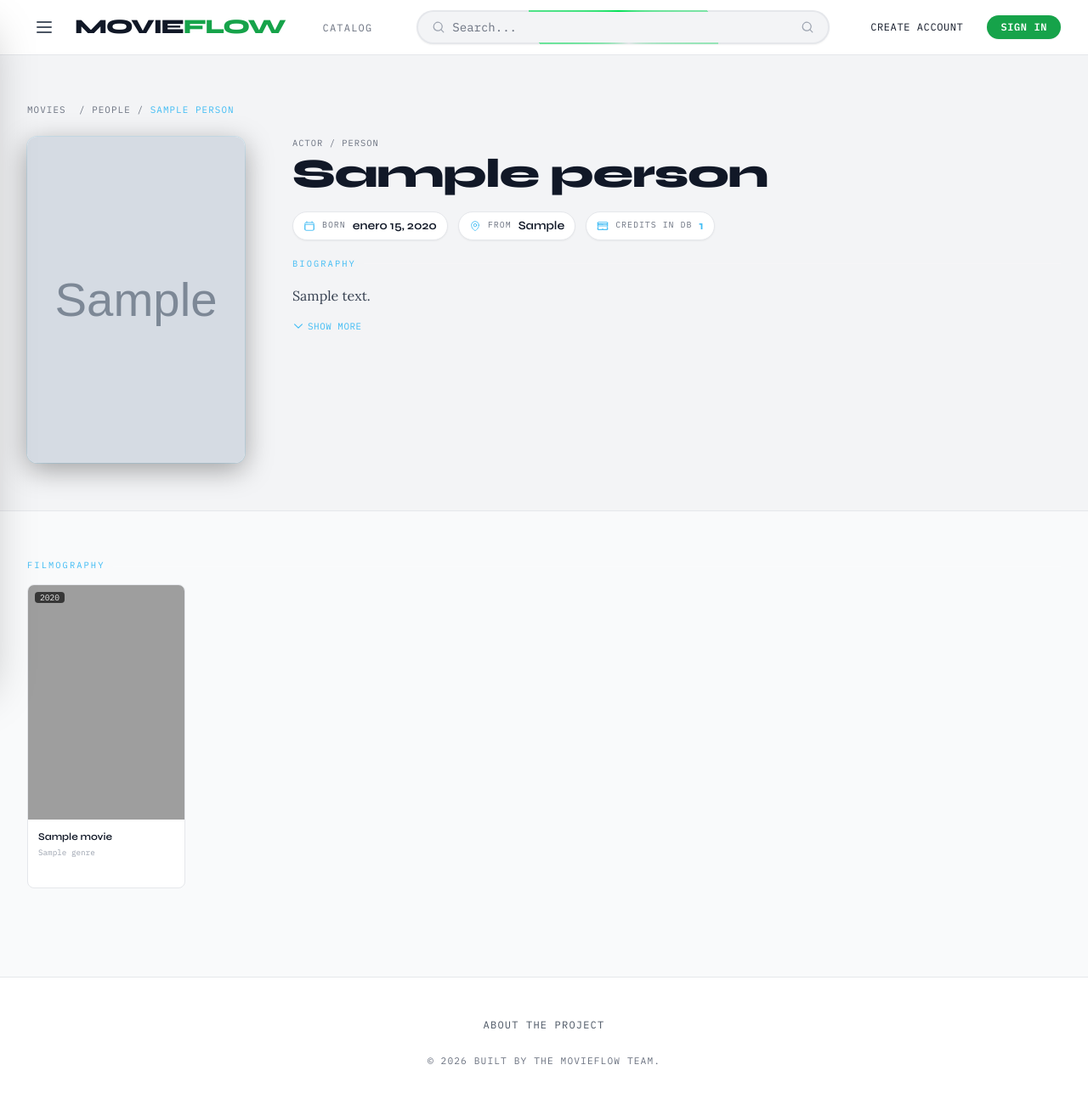
After one commit to DRB03/MovieFlow, a Django app: page /movies/actor/1/ in a window 1280 px wide. The commit adds this page. Shown: the whole page at 85% size. Run offline with Django 5.2, Linux system fonts and the light colour scheme; tables that the repository leaves empty hold one stand-in row (values such as "Sample post"); grey boxes marked "Sample" are stand-in pictures; parts of the project's set-up code (start-up, migrations or seed data) failed here and were passed over; some libraries are stand-ins or nearby versions; grey boxes are pictures that could not be loaded.

Commit message:
feat(movies): agregar página de perfil de actor y enlace desde detalles

```diff
--- /dev/null
+++ b/movies/templates/movies/actor.html
@@ -0,0 +1,237 @@
+{% extends "movies/base.html" %}
+
+{% block style %}
+{{ block.super }}
+<style>
+  :root { --accent-blue: #40bcf4; }
+
+  .section-label {
+    font-family: 'IBM Plex Mono', monospace;
+    font-size: 0.65rem;
+    letter-spacing: 0.2em;
+    text-transform: uppercase;
+    color: var(--accent-blue);
+    margin-bottom: 0.85rem;
+    display: flex;
+    align-items: center;
+    gap: 0.6rem;
+  }
+  .section-label::after {
+    content: '';
+    flex: 1;
+    height: 1px;
+    background: rgba(255,255,255,0.12);
+  }
+
+  .accent-blue { color: var(--accent-blue); }
+
+  /* Biography clamp */
+  .bio-clamp {
+    display: -webkit-box;
+    -webkit-line-clamp: 5;
+    line-clamp: 5;                /* standard property for compatibility */
+    -webkit-box-orient: vertical;
+    overflow: hidden;
+  }
+  .bio-clamp.expanded {
+    display: block;
+    -webkit-line-clamp: unset;
+    line-clamp: unset;           /* standard property for compatibility */
+  }
+
+  /* Shimmer on filmography cards */
+  .movie-card { position: relative; }
+  .movie-card::before {
+    content: '';
+    position: absolute;
+    inset: 0;
+    border-radius: inherit;
+    background: linear-gradient(135deg,rgba(64,188,244,.07) 0%,transparent 60%);
+    opacity: 0;
+    transition: opacity .3s;
+    pointer-events: none;
+  }
+  .movie-card:hover::before { opacity: 1; }
+
+  /* Photo glow */
+  .actor-photo-wrap {
+    box-shadow: 0 0 0 1px rgba(64,188,244,.15), 0 8px 32px rgba(0,0,0,.35);
+    transition: box-shadow .3s;
+  }
+  .actor-photo-wrap:hover {
+    box-shadow: 0 0 0 2px rgba(64,188,244,.45), 0 12px 40px rgba(0,0,0,.4);
+  }
+</style>
+{% endblock style %}
+
+{% block content %}
+
+{# ─── Hero strip ─────────────────────────────────────────────────────────── #}
+<section class="bg-gray-100 dark:bg-[#1a2030] border-b border-gray-200 dark:border-bordercol">
+  <div class="mx-auto max-w-7xl px-4 sm:px-6 lg:px-8 py-10 lg:py-14">
+
+    {# Breadcrumb #}
+    <p class="font-mono text-[0.68rem] uppercase tracking-widest text-gray-500 dark:text-muted mb-6">
+      <a href="{% url 'index' %}" class="hover:text-[#40bcf4] transition-colors">Movies</a>
+      &nbsp;/&nbsp;People&nbsp;/&nbsp;<span class="accent-blue">{{ actor.name }}</span>
+    </p>
+
+    <div class="flex flex-col sm:flex-row gap-8 lg:gap-14 items-start">
+
+      {# ── Photo ── #}
+      <div class="shrink-0 mx-auto sm:mx-0">
+        <div class="actor-photo-wrap w-44 sm:w-52 lg:w-64 overflow-hidden rounded-xl bg-white dark:bg-surface aspect-[2/3]">
+          {% if actor.profile_path %}
+            <img
+              class="block h-full w-full object-cover transition-transform duration-700 hover:scale-105"
+              src="{{ actor.profile_path }}"
+              alt="Photo of {{ actor.name }}"
+              onerror="this.closest('.actor-photo-wrap').innerHTML='<div class=\'flex items-center justify-center h-full text-gray-400 dark:text-muted font-mono text-xs uppercase tracking-wider\'>No Photo</div>';"
+            />
+          {% else %}
+            <div class="flex flex-col items-center justify-center h-full gap-2 text-gray-400 dark:text-muted">
+              <svg xmlns="http://www.w3.org/2000/svg" fill="none" viewBox="0 0 24 24" stroke-width="1" stroke="currentColor" class="w-12 h-12 opacity-40">
+                <path stroke-linecap="round" stroke-linejoin="round" d="M15.75 6a3.75 3.75 0 11-7.5 0 3.75 3.75 0 017.5 0zM4.501 20.118a7.5 7.5 0 0114.998 0A17.933 17.933 0 0112 21.75c-2.676 0-5.216-.584-7.499-1.632z"/>
+              </svg>
+              <span class="font-mono text-xs uppercase tracking-wider">No Photo</span>
+            </div>
+          {% endif %}
+        </div>
+      </div>
+
+      {# ── Text info ── #}
+      <div class="min-w-0 flex-1 space-y-5">
+
+        <div>
+          <p class="font-mono text-[0.65rem] uppercase tracking-widest text-gray-500 dark:text-muted mb-1">Actor / Person</p>
+          <h1 class="text-4xl sm:text-5xl font-extrabold tracking-tight text-gray-900 dark:text-textcol leading-none">
+            {{ actor.name }}
+          </h1>
+        </div>
+
+        {# Meta chips #}
+        <div class="flex flex-wrap gap-3">
+          {% if actor.birthday %}
+          <div class="inline-flex items-center gap-2 rounded-full border border-gray-200 dark:border-bordercol bg-white dark:bg-surface px-3 py-1.5 shadow-sm">
+            <svg xmlns="http://www.w3.org/2000/svg" fill="none" viewBox="0 0 24 24" stroke-width="1.5" stroke="currentColor" class="w-3.5 h-3.5 text-[#40bcf4] shrink-0">
+              <path stroke-linecap="round" stroke-linejoin="round" d="M6.75 3v2.25M17.25 3v2.25M3 18.75V7.5a2.25 2.25 0 012.25-2.25h13.5A2.25 2.25 0 0121 7.5v11.25m-18 0A2.25 2.25 0 005.25 21h13.5A2.25 2.25 0 0021 18.75m-18 0v-7.5A2.25 2.25 0 015.25 9h13.5A2.25 2.25 0 0121 11.25v7.5"/>
+            </svg>
+            <span class="font-mono text-[0.62rem] uppercase tracking-widest text-gray-500 dark:text-muted">Born</span>
+            <span class="text-sm font-semibold text-gray-900 dark:text-textcol">{{ actor.birthday|date:"F j, Y" }}</span>
+          </div>
+          {% endif %}
+
+          {% if actor.place_of_birth %}
+          <div class="inline-flex items-center gap-2 rounded-full border border-gray-200 dark:border-bordercol bg-white dark:bg-surface px-3 py-1.5 shadow-sm">
+            <svg xmlns="http://www.w3.org/2000/svg" fill="none" viewBox="0 0 24 24" stroke-width="1.5" stroke="currentColor" class="w-3.5 h-3.5 text-[#40bcf4] shrink-0">
+              <path stroke-linecap="round" stroke-linejoin="round" d="M15 10.5a3 3 0 11-6 0 3 3 0 016 0z"/>
+              <path stroke-linecap="round" stroke-linejoin="round" d="M19.5 10.5c0 7.142-7.5 11.25-7.5 11.25S4.5 17.642 4.5 10.5a7.5 7.5 0 1115 0z"/>
+            </svg>
+            <span class="font-mono text-[0.62rem] uppercase tracking-widest text-gray-500 dark:text-muted">From</span>
+            <span class="text-sm font-semibold text-gray-900 dark:text-textcol">{{ actor.place_of_birth }}</span>
+          </div>
+          {% endif %}
+
+          <div class="inline-flex items-center gap-2 rounded-full border border-gray-200 dark:border-bordercol bg-white dark:bg-surface px-3 py-1.5 shadow-sm">
+            <svg xmlns="http://www.w3.org/2000/svg" fill="none" viewBox="0 0 24 24" stroke-width="1.5" stroke="currentColor" class="w-3.5 h-3.5 text-[#40bcf4] shrink-0">
+              <path stroke-linecap="round" stroke-linejoin="round" d="M3.375 19.5h17.25m-17.25 0a1.125 1.125 0 01-1.125-1.125M3.375 19.5h7.5c.621 0 1.125-.504 1.125-1.125m-9.75 0V5.625m0 12.75v-1.5c0-.621.504-1.125 1.125-1.125m18.375 2.625V5.625m0 12.75c0 .621-.504 1.125-1.125 1.125m1.125-1.125v-1.5c0-.621-.504-1.125-1.125-1.125m0 3.75h-7.5A1.125 1.125 0 0112 18.375m9.75-12.75c0-.621-.504-1.125-1.125-1.125H3.375c-.621 0-1.125.504-1.125 1.125m19.5 0v1.5c0 .621-.504 1.125-1.125 1.125M2.25 5.625v1.5c0 .621.504 1.125 1.125 1.125m0 0h17.25m-17.25 0h7.5c.621 0 1.125.504 1.125 1.125M3.375 8.25c-.621 0-1.125.504-1.125 1.125v1.5c0 .621.504 1.125 1.125 1.125h17.25c.621 0 1.125-.504 1.125-1.125v-1.5c0-.621-.504-1.125-1.125-1.125H3.375z"/>
+            </svg>
+            <span class="font-mono text-[0.62rem] uppercase tracking-widest text-gray-500 dark:text-muted">Credits in DB</span>
+            <span class="text-sm font-bold accent-blue">{{ movies.count }}</span>
+          </div>
+        </div>
+
+        {# Biography #}
+        {% if actor.biography %}
+        <div>
+          <p class="section-label">Biography</p>
+          <p id="bio-text" class="font-serif text-base leading-8 text-gray-700 dark:text-gray-300 bio-clamp">
+            {{ actor.biography }}
+          </p>
+          <button
+            id="bio-toggle"
+            onclick="toggleBio()"
+            class="mt-3 inline-flex items-center gap-1 font-mono text-[0.68rem] uppercase tracking-wider accent-blue hover:underline"
+          >
+            <svg id="bio-chevron" xmlns="http://www.w3.org/2000/svg" fill="none" viewBox="0 0 24 24" stroke-width="2" stroke="currentColor" class="w-3.5 h-3.5 transition-transform duration-300">
+              <path stroke-linecap="round" stroke-linejoin="round" d="M19.5 8.25l-7.5 7.5-7.5-7.5"/>
+            </svg>
+            Show more
+          </button>
+        </div>
+        {% endif %}
+
+      </div>{# end text info #}
+    </div>
+  </div>
+</section>
+
+{# ─── Filmography ────────────────────────────────────────────────────────── #}
+<div class="mx-auto max-w-7xl px-4 sm:px-6 lg:px-8 py-10 lg:py-14">
+  <p class="section-label">Filmography</p>
+
+  {% if movies %}
+  <div class="grid grid-cols-2 sm:grid-cols-3 md:grid-cols-4 lg:grid-cols-5 xl:grid-cols-6 gap-5">
+    {% for m in movies %}
+    <a
+      href="{% url 'movie_detail' m.id %}"
+      class="movie-card group flex flex-col rounded-lg border border-gray-200 dark:border-bordercol bg-white dark:bg-surface overflow-hidden transition-all duration-300 hover:border-[#40bcf4] hover:-translate-y-1 hover:shadow-xl"
+    >
+      {# Poster #}
+      <div class="aspect-[2/3] bg-gray-200 dark:bg-[#151b27] overflow-hidden relative">
+        <img
+          class="h-full w-full object-cover transition-transform duration-500 group-hover:scale-105"
+          src="https://image.tmdb.org/t/p/w600_and_h900_bestv2/{{ m.poster_path }}"
+          alt="{{ m.title }} poster"
+          onerror="this.parentElement.innerHTML='<div class=\'flex items-center justify-center h-full text-gray-400 dark:text-muted font-mono text-[0.6rem] uppercase tracking-wider text-center px-2\'>Poster unavailable</div>';"
+        />
+        {# Year badge #}
+        <div class="absolute top-2 left-2 bg-black/65 backdrop-blur-sm rounded px-1.5 py-0.5 font-mono text-[0.6rem] text-white/90 leading-none">
+          {{ m.release_date|date:"Y" }}
+        </div>
+      </div>
+
+      {# Card footer #}
+      <div class="p-3 flex flex-col gap-1 flex-1">
+        <h2 class="font-semibold text-xs text-gray-900 dark:text-textcol line-clamp-2 group-hover:text-[#40bcf4] transition-colors leading-snug">
+          {{ m.title }}
+        </h2>
+        {% if m.genres.all %}
+        <p class="font-mono text-[0.58rem] text-gray-400 dark:text-muted/70 line-clamp-1">
+          {% for g in m.genres.all %}{{ g.name }}{% if not forloop.last %} · {% endif %}{% endfor %}
+        </p>
+        {% endif %}
+        <p class="mt-auto pt-1 font-mono text-[0.6rem] uppercase tracking-wider text-[#40bcf4] opacity-0 group-hover:opacity-100 transition-opacity duration-200">
+          View details →
+        </p>
+      </div>
+    </a>
+    {% endfor %}
+  </div>
+  {% else %}
+  <div class="rounded-xl border border-dashed border-gray-300 dark:border-bordercol bg-white dark:bg-surface p-12 text-center">
+    <svg xmlns="http://www.w3.org/2000/svg" fill="none" viewBox="0 0 24 24" stroke-width="1" stroke="currentColor" class="w-12 h-12 mx-auto mb-4 text-gray-400 dark:text-muted">
+      <path stroke-linecap="round" stroke-linejoin="round" d="M3.375 19.5h17.25m-17.25 0a1.125 1.125 0 01-1.125-1.125M3.375 19.5h7.5c.621 0 1.125-.504 1.125-1.125m-9.75 0V5.625m0 12.75v-1.5c0-.621.504-1.125 1.125-1.125m18.375 2.625V5.625m0 12.75c0 .621-.504 1.125-1.125 1.125m1.125-1.125v-1.5c0-.621-.504-1.125-1.125-1.125m0 3.75h-7.5A1.125 1.125 0 0112 18.375m9.75-12.75c0-.621-.504-1.125-1.125-1.125H3.375c-.621 0-1.125.504-1.125 1.125m19.5 0v1.5c0 .621-.504 1.125-1.125 1.125M2.25 5.625v1.5c0 .621.504 1.125 1.125 1.125m0 0h17.25m-17.25 0h7.5c.621 0 1.125.504 1.125 1.125M3.375 8.25c-.621 0-1.125.504-1.125 1.125v1.5c0 .621.504 1.125 1.125 1.125h17.25c.621 0 1.125-.504 1.125-1.125v-1.5c0-.621-.504-1.125-1.125-1.125H3.375z"/>
+    </svg>
+    <p class="font-mono text-sm text-gray-500 dark:text-muted uppercase tracking-wider">
+      No movies from this person are currently in our database.
+    </p>
+  </div>
+  {% endif %}
+</div>
+
+{% endblock content %}
+
+{% block scripts %}
+{{ block.super }}
+<script>
+  function toggleBio() {
+    const text    = document.getElementById('bio-text');
+    const btn     = document.getElementById('bio-toggle');
+    const chevron = document.getElementById('bio-chevron');
+    const expanded = text.classList.toggle('expanded');
+    btn.childNodes[btn.childNodes.length - 1].textContent = expanded ? ' Show less' : ' Show more';
+    chevron.style.transform = expanded ? 'rotate(180deg)' : 'rotate(0deg)';
+  }
+</script>
+{% endblock scripts %}
--- a/movies/urls.py
+++ b/movies/urls.py
@@ -8,5 +8,7 @@ urlpatterns = [
     path('movie_comment/add/<int:movie_id>/', add_comment),
     path('movie_review/add/<int:movie_id>/', add_review, name='add_review'),
     path('movie_reviews/<int:movie_id>/', movie_reviews, name='movie_reviews'),
+    path('actor/<int:actor_id>/', actor_detail, name='actor_detail'),
+    path('like/<int:movie_id>/', toggle_like, name='toggle_like'),
     path('', index, name='index')
 ]
--- a/movies/views.py
+++ b/movies/views.py
@@ -1,12 +1,14 @@
 from django.shortcuts import render
 from django.http import HttpResponse, HttpResponseRedirect
-from movies.models import Movie, MovieReview, MovieComment
+from movies.models import Movie, MovieReview, MovieComment, Person, MovieCredit, MovieLike
 from movies.forms import MovieReviewForm, MovieCommentForm
 from django.db.models import Q, Avg, Count
 from movies.models import Movie, Genre
 from django.contrib.auth.decorators import login_required
 from movies.recommendation_engine import RecommendationEngine
-from django.shortcuts import render, redirect
+from django.shortcuts import render, redirect, get_object_or_404
+from django.http import JsonResponse
+from django.views.decorators.http import require_POST
 
 def all_movies(request):
     movies= Movie.objects.all()
@@ -58,6 +60,11 @@ def movie(request, movie_id):
     review_stats = movie.moviereview_set.aggregate(avg_rating=Avg('rating'), total_reviews=Count('id'))
     recommender = RecommendationEngine(movie=movie, user=request.user, limit=6)
     recommendations = recommender.get_recommendations()
+    user_liked = (
+        request.user.is_authenticated
+        and MovieLike.objects.filter(user=request.user, movie=movie).exists()
+    )
+    like_count = movie.likes.count()
     context = {
         'movie': movie,
         'saludo': 'welcome',
@@ -65,6 +72,8 @@ def movie(request, movie_id):
         'avg_user_score': review_stats['avg_rating'],
         'total_user_reviews': review_stats['total_reviews'],
         'recommendations': recommendations,
+        'user_liked': user_liked,
+        'like_count': like_count,
     }
     return render(request,'movies/movie.html', context=context )
 
@@ -124,3 +133,39 @@ def add_review(request, movie_id):
         'movie_review_form': form,
         'movie': movie
     })
+
+def actor_detail(request, actor_id):
+    actor = get_object_or_404(Person, id=actor_id)
+    # Only movies already stored in our DB
+    movies = Movie.objects.filter(moviecredit__person=actor).distinct()
+    context = {
+        'actor': actor,
+        'movies': movies,
+    }
+    return render(request, 'movies/actor.html', context=context)
+
+@login_required(login_url='/users/login')
+@require_POST
+def toggle_like(request, movie_id):
+    """Alterna el estado Like/Unlike del usuario sobre una película.
+    Devuelve JSON con {liked: bool, count: int} para actualizar el botón sin recargar."""
+    movie = get_object_or_404(Movie, id=movie_id)
+    like, created = MovieLike.objects.get_or_create(user=request.user, movie=movie)
+    if not created:
+        # Ya existía → quitar like
+        like.delete()
+        liked = False
+    else:
+        liked = True
+    return JsonResponse({'liked': liked, 'count': movie.likes.count()})
+
+@login_required(login_url='/users/login')
+def collections(request):
+    """Vista 'My Movies': muestra las películas a las que el usuario dio Like."""
+    liked_movies = Movie.objects.filter(
+        likes__user=request.user
+    ).prefetch_related('genres').order_by('-likes__created_at')
+    context = {
+        'liked_movies': liked_movies,
+    }
+    return render(request, 'movies/collections.html', context=context)
```
Also changed, not shown: movies/templates/movies/movie.html (+85 -7 lines).
